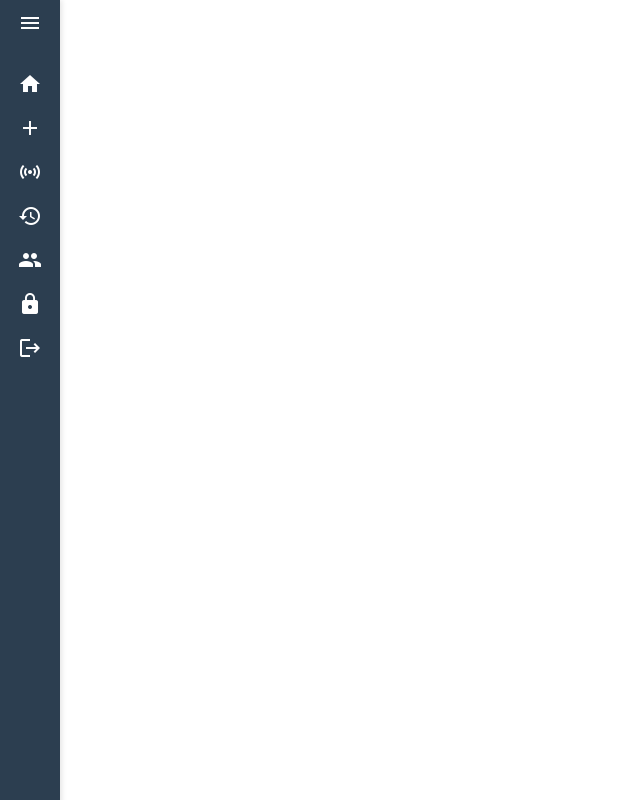
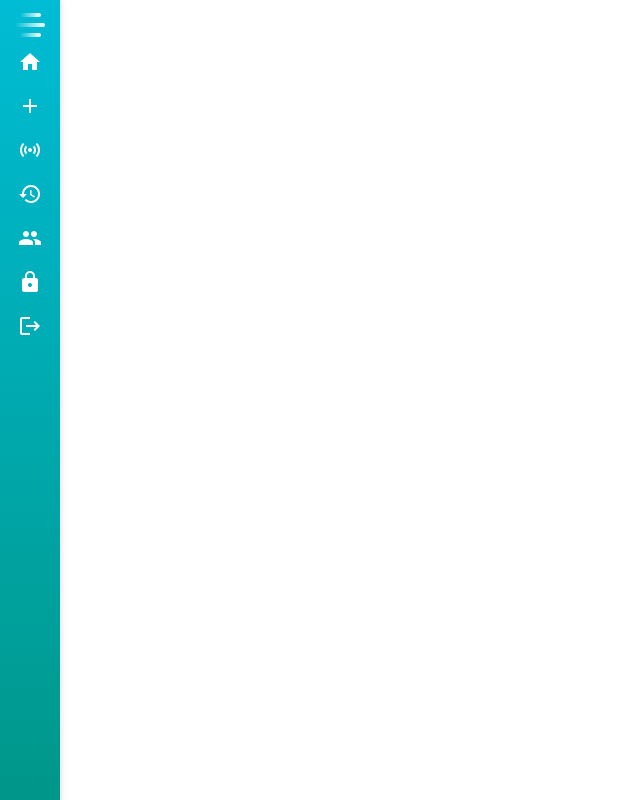
Before and after one commit to AlexHernandez2698632494/AURA, an Angular app: page / in a window 1280 px wide. Shown: the whole page, without its empty margins (0-640 px from the left). Built offline with nearby package versions, Linux system fonts and the light colour scheme.

Commit message:
update side menu

```diff
--- a/src/app/components/side/side.component.css
+++ b/src/app/components/side/side.component.css
@@ -2,13 +2,14 @@
 .sidebar {
     width: 60px; /* Ancho cuando está colapsada (solo íconos) */
     height: 100vh;
-    background-color: #2c3e50;
+    background: linear-gradient(to bottom, #00bcd4, #009688); /* Degradado celeste */
     color: white;
     display: flex;
     flex-direction: column;
     align-items: center;
     padding: 10px 0;
     transition: width 0.3s ease-in-out;
+    transition: all 0.5s ease;
     overflow: hidden;
     box-shadow: 2px 0 5px rgba(0, 0, 0, 0.1);
     position: fixed; /* Asegura que esté fija al lado izquierdo */
@@ -26,13 +27,65 @@
   }
 
   /* Botón para expandir/colapsar */
-  .toggle-btn {
-    background: none;
-    border: none;
-    color: white;
+  #checkbox {
+    display: none; /* Oculta el checkbox */
+  }
+
+  .toggle {
+    position: relative;
+    width: 30px; /* Reducimos el tamaño del botón */
+    height: 30px;
     cursor: pointer;
-    margin-bottom: 20px;
-    font-size: 24px;
+    display: flex;
+    flex-direction: column;
+    align-items: center;
+    justify-content: center;
+    gap: 6px;
+    transition-duration: 0.5s;
+    z-index: 1050;
+  }
+
+  .bars {
+    width: 100%;
+    height: 4px;
+    background-color: transparent; /* Hacemos que las barras tengan fondo transparente */
+    border-radius: 4px;
+    background: linear-gradient(to right, #00bcd4, #ffffff); /* Degradado celeste a blanco */
+  }
+
+  #bar2 {
+    transition-duration: 0.8s;
+  }
+
+  #bar1, #bar3 {
+    width: 70%;
+  }
+
+  #checkbox:checked + .toggle .bars {
+    position: absolute;
+    transition-duration: 0.5s;
+  }
+
+  #checkbox:checked + .toggle #bar2 {
+    transform: scaleX(0);
+    transition-duration: 0.5s;
+  }
+
+  #checkbox:checked + .toggle #bar1 {
+    width: 100%;
+    transform: rotate(45deg);
+    transition-duration: 0.5s;
+  }
+
+  #checkbox:checked + .toggle #bar3 {
+    width: 100%;
+    transform: rotate(-45deg);
+    transition-duration: 0.5s;
+  }
+
+  #checkbox:checked + .toggle {
+    transition-duration: 0.5s;
+    transform: rotate(180deg);
   }
 
   /* Lista del menú */
@@ -53,7 +106,7 @@
   }
 
   .menu-item:hover {
-    background-color: #34495e;
+    background: linear-gradient(to right, rgba(0, 188, 212, 0.6), rgba(0, 150, 136, 0.6)); /* Degradado transparente en hover */
   }
 
   /* Íconos del menú */
@@ -63,7 +116,7 @@
     text-align: center;
   }
 
-  /* Texto del menú (solo visible si no está colapsado) */
+  /* Estilos adicionales para los textos */
   .menu-text {
     margin-left: 10px;
     font-size: 16px;
@@ -84,3 +137,10 @@
     width: 0; /* Oculta el espacio del texto */
     overflow: hidden;
   }
+
+  .divider {
+    margin: 0.5em 0;
+    border: none;
+    border-top: 1px solid #ccc;
+    width: 100%;
+  }
--- a/src/app/components/side/side.component.html
+++ b/src/app/components/side/side.component.html
@@ -1,8 +1,11 @@
 <div [class.collapsed]="isCollapsed" class="sidebar">
-    <!-- Botón para expandir/colapsar -->
-    <button class="toggle-btn" (click)="toggleSidebar()">
-      <i class="material-icons">menu</i>
-    </button>
+  <!-- Botón para expandir/colapsar utilizando el checkbox -->
+  <input type="checkbox" id="checkbox" (change)="toggleSidebar()" [checked]="!isCollapsed">
+  <label for="checkbox" class="toggle">
+    <div class="bars" id="bar1"></div>
+    <div class="bars" id="bar2"></div>
+    <div class="bars" id="bar3"></div>
+  </label>
 
   <!-- Lista de ítems del menú -->
   <ul class="menu">
--- a/src/styles.css
+++ b/src/styles.css
@@ -1 +1,5 @@
 /* You can add global styles to this file, and also import other style files */
+* {
+    font-family: 'Arial Narrow', Arial, sans-serif;
+    font-weight: bold; /* Para asegurar que todos los textos usen el peso Bold */
+  }
```
Lines whose indentation alone changed are shown as unchanged.
